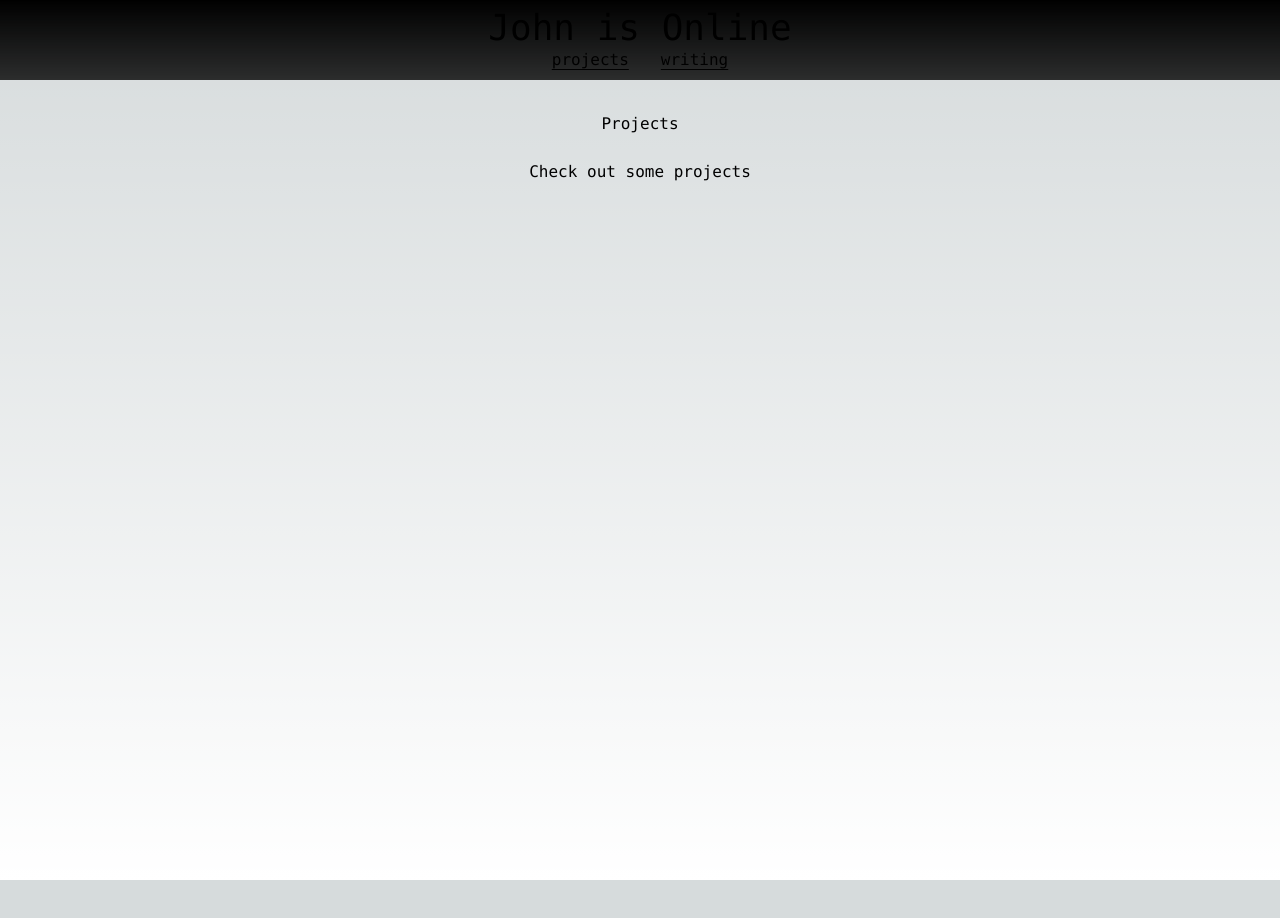
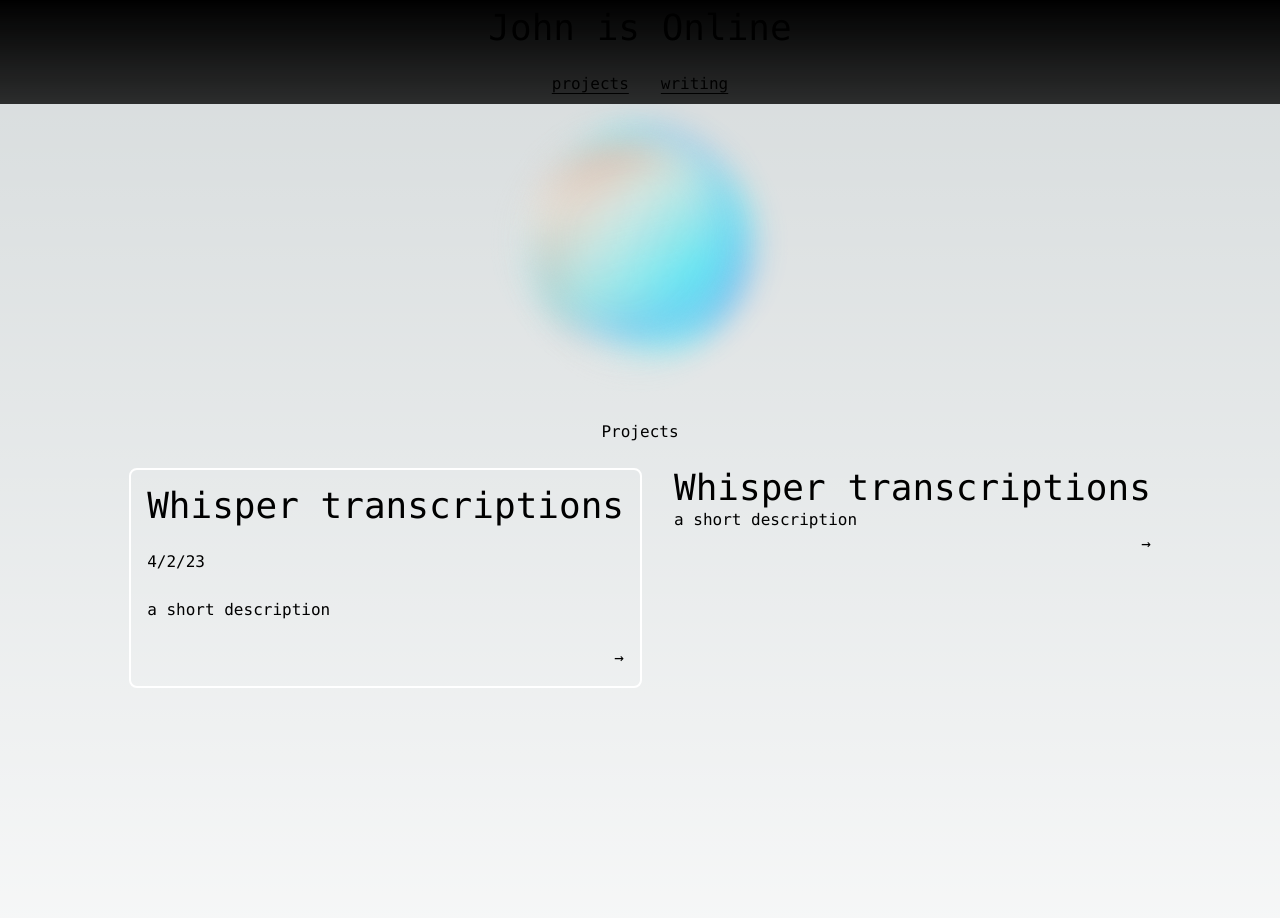
Before and after one commit to johnny2smooth/john-is-online, a Next.js app: page /projects in a window 1280 px wide. Shown: the top 918 px of the page. Before the commit the page ends 880 px from the top, so only its background shows below. Built offline with nearby package versions, Linux system fonts and the light colour scheme.

Commit message:
general styles changed and layout standardized across pages to include cloud + wrap all children in a main

```diff
--- a/app/layout.tsx
+++ b/app/layout.tsx
@@ -1,5 +1,6 @@
 import "./globals.css";
 import Link from "next/link";
+import Cloud from "./cloud";
 
 export const metadata = {
   title: "John is Online",
@@ -14,8 +15,10 @@ export default function RootLayout({
   return (
     <html lang="en">
       <body className="font-mono">
-        <nav className="w-full sticky top-0 z-50 bg-gradient-to-b from-black  to-[rgba(0,0,0,.8)] py-2 ">
-          <h1 className="text-4xl text-center">John is Online</h1>
+        <nav className="w-full sticky top-0 z-50 bg-gradient-to-b from-black  to-[rgba(0,0,0,.8)] py-2 stack">
+          <h1 className="text-4xl text-center">
+            <Link href="/">John is Online</Link>
+          </h1>
           <ul className="flex justify-center gap-8">
             <li>
               <Link className="underline underline-offset-4" href="/projects">
@@ -29,7 +32,12 @@ export default function RootLayout({
             </li>
           </ul>
         </nav>
-        <div className="relative">{children}</div>
+        <main className="flex min-h-screen flex-col items-center px-2 justify-start stack">
+          <div className="relative w-[200px] h-[260px] flex">
+            <Cloud />
+          </div>
+          <div className="relative">{children}</div>
+        </main>
       </body>
     </html>
   );
--- a/app/page.tsx
+++ b/app/page.tsx
@@ -8,10 +8,7 @@ const inter = Inter({ subsets: ["latin"] });
 
 export default function Home() {
   return (
-    <main className="flex min-h-screen flex-col items-center py-8 px-2 justify-start font-mono stack">
-      <div className="relative w-[200px] h-[260px] flex">
-        <Cloud />
-      </div>
+    <>
       {/* highlight reel */}
       <div className="max-w-prose border-t-2 border-b-2 border-solid border-white bg-red p-2 stack">
         <h1 className="text-3xl">About me</h1>
@@ -33,6 +30,6 @@ export default function Home() {
       </div>
       {/* <h2>BIG SPACE</h2>
       <div>real photos</div> */}
-    </main>
+    </>
   );
 }
--- a/app/projects/page.tsx
+++ b/app/projects/page.tsx
@@ -1,7 +1,26 @@
+import Link from "next/link";
 export default function Projects() {
   return (
     <>
-      <p>Check out some projects</p>
+      <ul className="flex flex-wrap gap-8">
+        <li className="flex flex-col items-start border-2 border-white border-solid rounded-lg p-4 stack">
+          <h2 className="text-4xl">Whisper transcriptions</h2>
+          {/* include the wave from whisper */}
+          <caption>4/2/23</caption>
+          <h3>a short description</h3>
+          <Link href="whisper" className="self-end">
+            &rarr;
+          </Link>
+        </li>
+        <li className="flex flex-col">
+          <h2 className="text-4xl">Whisper transcriptions</h2>
+          {/* include the wave from whisper */}
+          <h3>a short description</h3>
+          <Link href="whisper" className="self-end">
+            &rarr;
+          </Link>
+        </li>
+      </ul>
     </>
   );
 }
```
